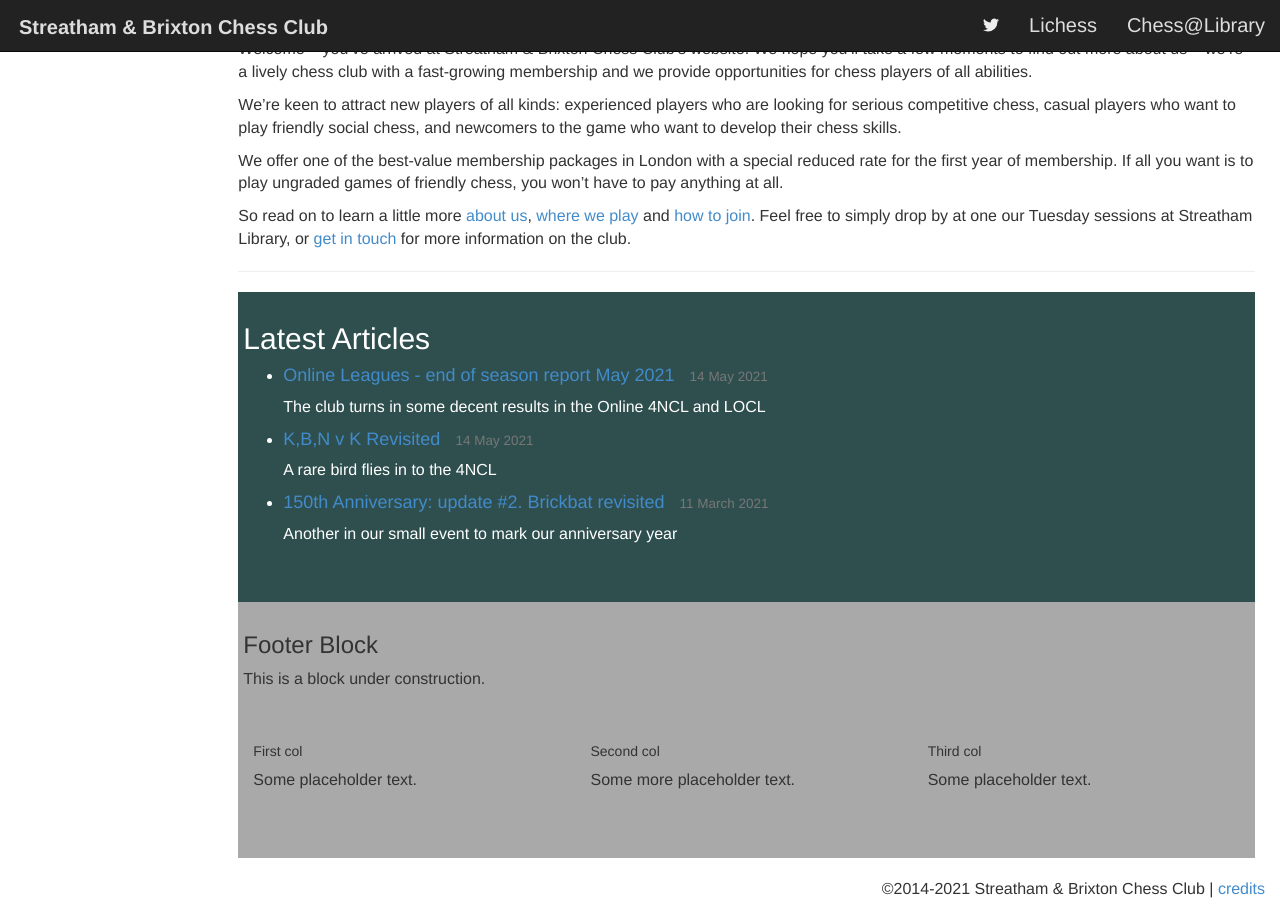
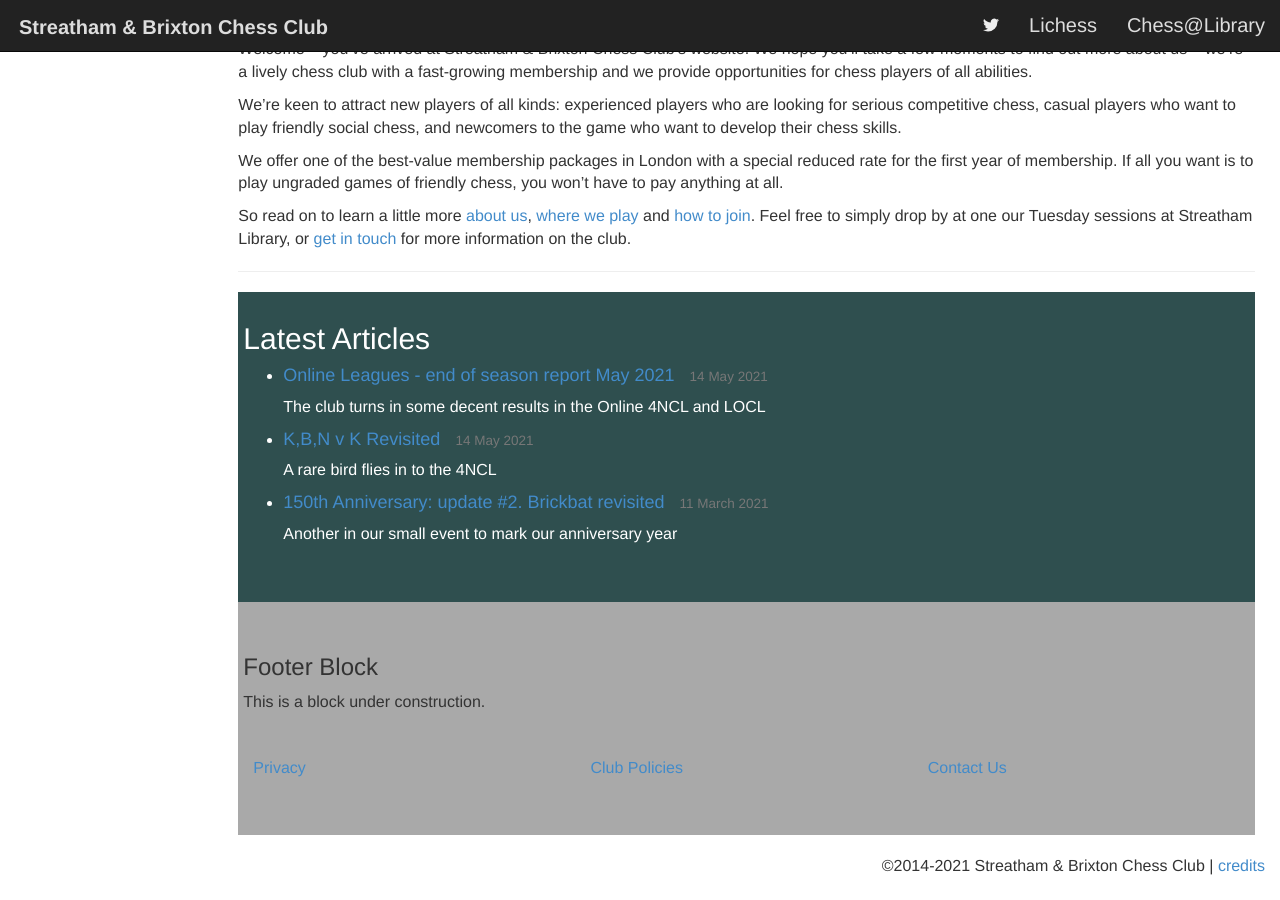
Before and after one commit to streathamchess/streathamchess.github.io, a Jekyll site: the page built from index.md, in a window 1280 px wide and 900 px high, scrolled down 1130 px. Built offline with Jekyll 4.4.1, drawn with Linux system fonts in a browser that asks for light colours; a script that is not in the unit is left out; after the commit the page ends 2008 px from its top, so only the background shows below that.

Commit message:
Update contentfooter.html

```diff
--- a/_includes/contentfooter.html
+++ b/_includes/contentfooter.html
@@ -28,23 +28,21 @@
     }
 </style>
 <div id="contentfooter">
+   <br>
   <h3>Footer Block</h3>
   <p>This is a block under construction.</p>
   <br>
 <div id="footerwidgets" class="cf-row mt-0 pt-3 pb-3 pl-5">
     <div class="cf-column col-md border-right border-light" id="fwidget1">
-        <h5>First col</h5>
-        <p>Some placeholder text.</p>
+        <a href="/privacy.html">Privacy</a>
     </div>
 
     <div class="cf-column col-md border-right border-light" id="fwidget2">
-        <h5>Second col</h5>
-        <p>Some more placeholder text.</p>
+        <a href="/privacy.html">Club Policies</a>
     </div>
 
     <div class="cf-column col-md" id="fwidget3">
-        <h5>Third col</h5>
-        <p>Some placeholder text.</p>
+        <a href="/contact.html">Contact Us</a>
     </div>
 </div>
 <br><br>
```
